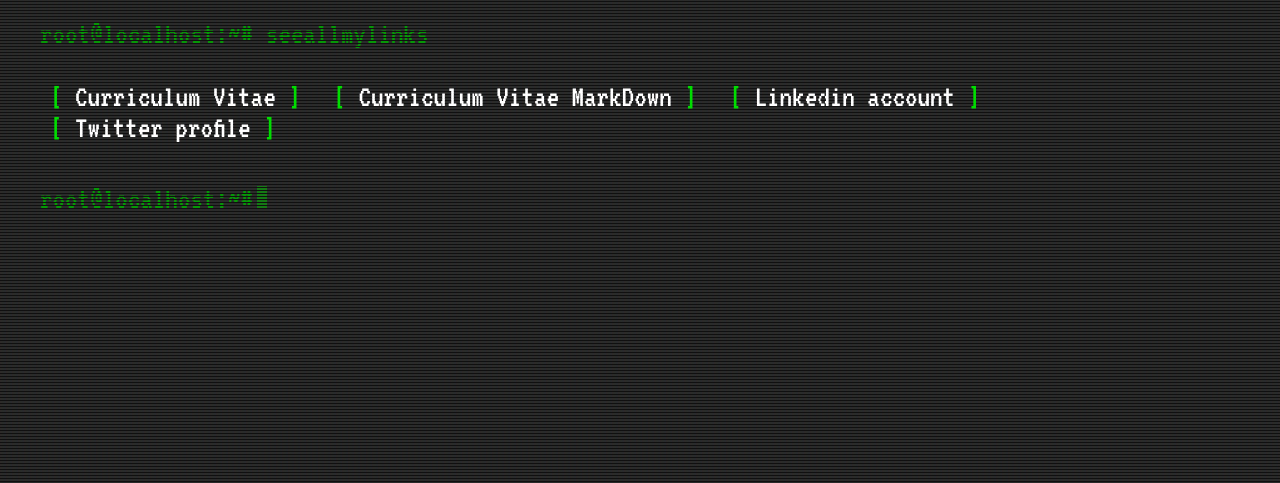
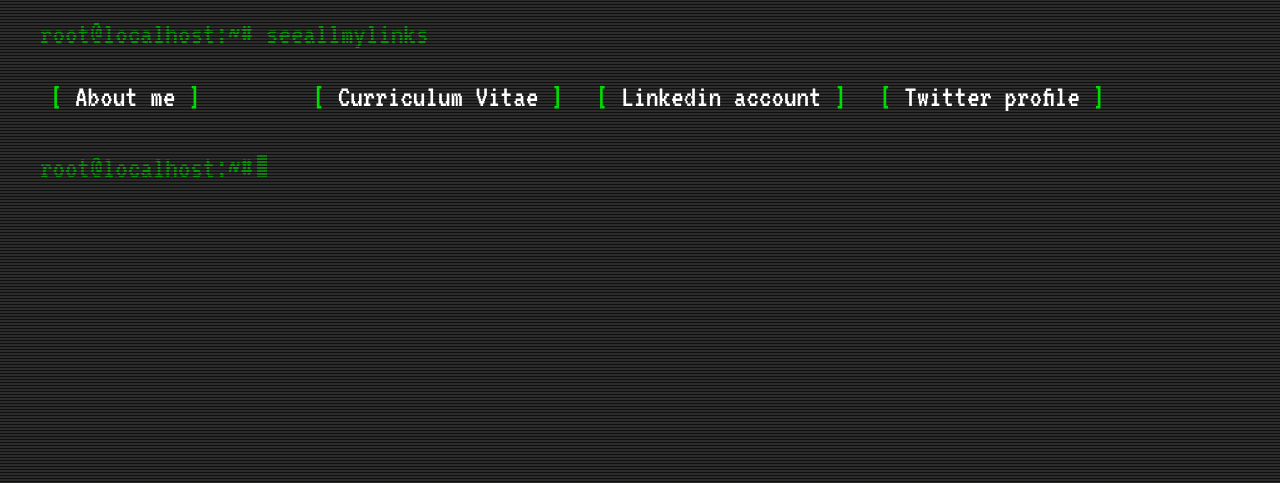
Before and after one commit to mxngel/mxngel.github.io, a plain HTML site: page index.html in a window 1280 px wide. Shown: the part 317-800 px from the top of the page. Drawn offline with Linux system fonts and the light colour scheme.

Commit message:
Update index.html

```diff
--- a/index.html
+++ b/index.html
@@ -28,8 +28,8 @@
     <p class="clear"></p>
     <nav class="site clear">
         <ul>
-          <li><a href="cv.html" title="">Curriculum Vitae</a></li>
-          <li><a href="https://github.com/mxngel/mxngel.github.io/blob/main/cv.md" title="">Curriculum Vitae MarkDown</a></li>
+          <li><a href="cv.html" title="">About me</a></li>
+          <li><a href="https://github.com/mxngel/mxngel.github.io/blob/main/cv.md" title="">Curriculum Vitae</a></li>
           <li><a href="https://www.linkedin.com/in/mxngel" title="">Linkedin account</a></li>
           <li><a href="https://twitter.com/fibrilasion" title="">Twitter profile</a></li>
         </ul>
```
